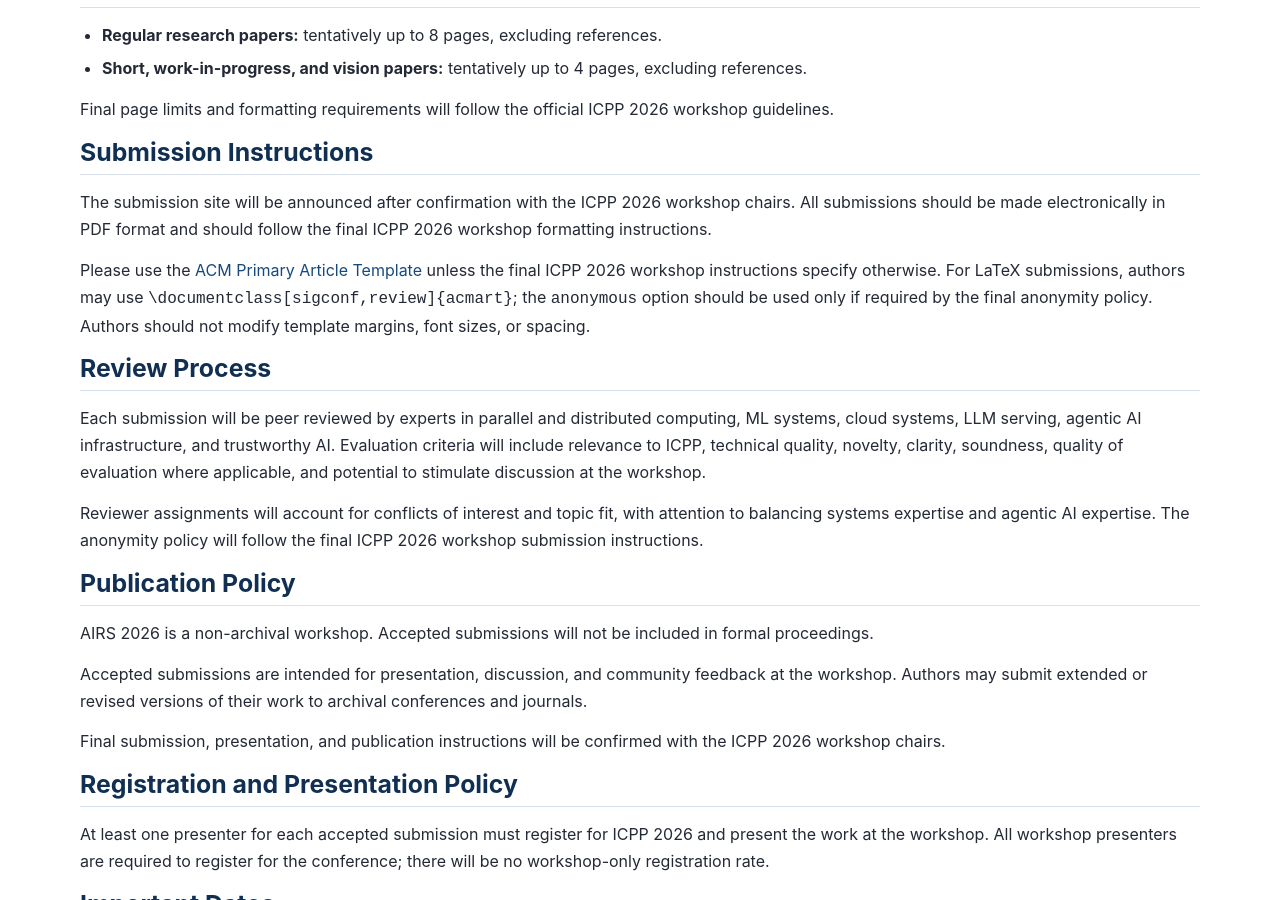
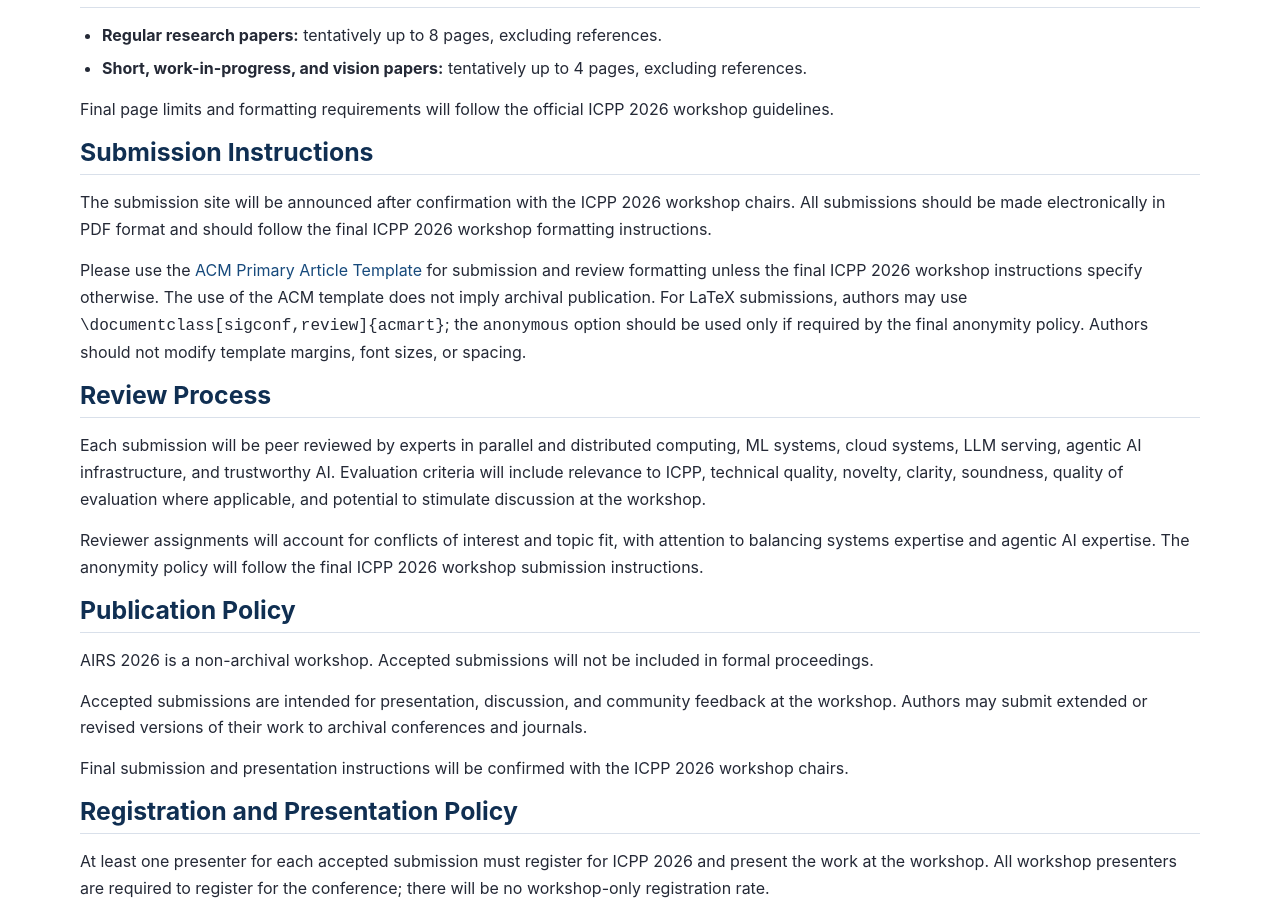
Before and after one commit to airs-workshop/airs-workshop.github.io, a Jekyll site: the page built from call-for-papers.md, in a window 1280 px wide and 900 px high, scrolled down 1150 px. Built offline with Jekyll 4.4.1, drawn with Linux system fonts in a browser that asks for light colours.

Commit message:
update website: non-archival v2

```diff
--- a/call-for-papers.md
+++ b/call-for-papers.md
@@ -41,7 +41,7 @@ description: "Call for papers for AIRS 2026."
 
   <h2>Submission Instructions</h2>
   <p>The submission site will be announced after confirmation with the ICPP 2026 workshop chairs. All submissions should be made electronically in PDF format and should follow the final ICPP 2026 workshop formatting instructions.</p>
-  <p>Please use the <a href="https://www.acm.org/publications/proceedings-template">ACM Primary Article Template</a> unless the final ICPP 2026 workshop instructions specify otherwise. For LaTeX submissions, authors may use <code>\documentclass[sigconf,review]{acmart}</code>; the <code>anonymous</code> option should be used only if required by the final anonymity policy. Authors should not modify template margins, font sizes, or spacing.</p>
+  <p>Please use the <a href="https://www.acm.org/publications/proceedings-template">ACM Primary Article Template</a> for submission and review formatting unless the final ICPP 2026 workshop instructions specify otherwise. The use of the ACM template does not imply archival publication. For LaTeX submissions, authors may use <code>\documentclass[sigconf,review]{acmart}</code>; the <code>anonymous</code> option should be used only if required by the final anonymity policy. Authors should not modify template margins, font sizes, or spacing.</p>
 
   <h2>Review Process</h2>
   <p>Each submission will be peer reviewed by experts in parallel and distributed computing, ML systems, cloud systems, LLM serving, agentic AI infrastructure, and trustworthy AI. Evaluation criteria will include relevance to ICPP, technical quality, novelty, clarity, soundness, quality of evaluation where applicable, and potential to stimulate discussion at the workshop.</p>
```
Also changed, not shown: other parts of call-for-papers.md (+1 -1 lines), index.md (+1 -1 lines), README.md.
